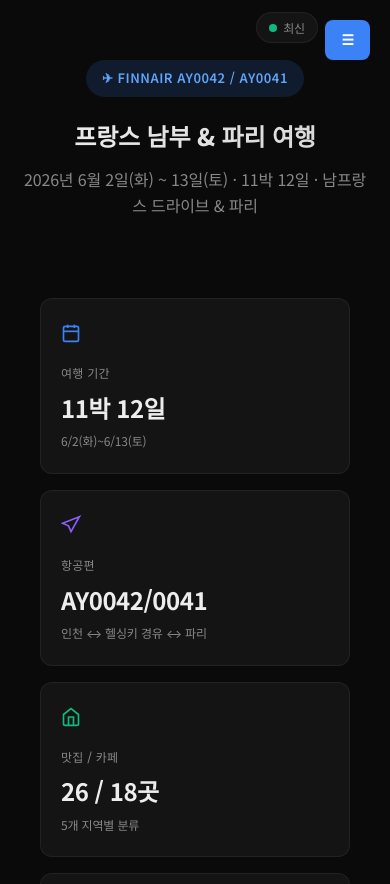
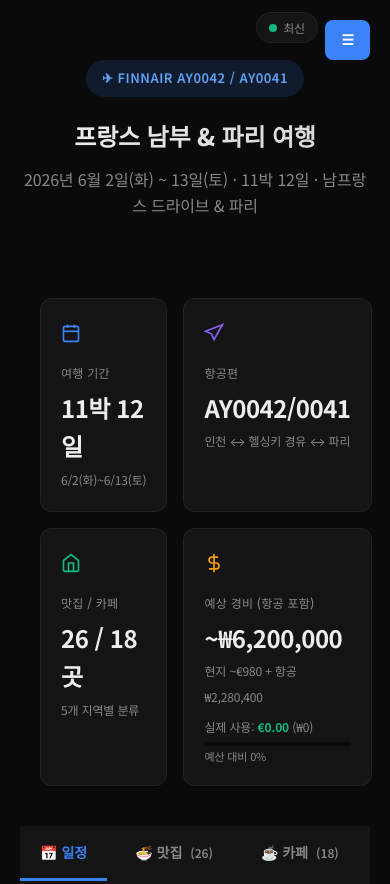
Before and after one commit to limpkiller-collab/france-travel-2026, a plain HTML site: page index.html in a window 390 px wide. Shown: the top 884 px of the page. Drawn offline with nearby package versions, Linux system fonts and the light colour scheme.

Commit message:
📱 모바일 KPI 카드 2열 그리드 수정 (v3.8.1)
- .kpi-grid minmax: 250px → 160px
- 모바일(768px 이하) kpi-grid: 1fr → repeat(2, 1fr)
- 대만 대시보드와 동일한 모바일 레이아웃 적용

```diff
--- a/index.html
+++ b/index.html
@@ -1,5 +1,6 @@
 <!DOCTYPE html>
 <!-- Version History (최신순) -->
+<!-- v3.8.1 (2026.03.31) : 모바일 KPI 카드 2열 그리드 적용 (minmax 160px, repeat(2,1fr)) -->
 <!-- v3.8 (2026.03.30) : 맛집 +5(NEARBY) → 26곳, 카페 +9(NEARBY) → 18곳, 관광스팟 탭 신설 35곳 -->
 <!-- v3.7 (2026.03.30) : 목적지별 근처 추천 스팟 추가, 맛집·카페 확장, 일정 설명 보강 -->
 <!-- v3.6 (2026.03.30) : KPI 카드 타이중 레이아웃 적용, CRUD 버튼 콌팩트화, 사용경비 버튼 통일 -->
@@ -618,7 +619,7 @@ document.addEventListener('DOMContentLoaded', function() {
     /* ===== KPI GRID ===== */
     .kpi-grid {
       display: grid;
-      grid-template-columns: repeat(auto-fit, minmax(250px, 1fr));
+      grid-template-columns: repeat(auto-fit, minmax(160px, 1fr));
       gap: 16px;
       margin: 40px auto;
       max-width: 1200px;
@@ -1338,7 +1339,7 @@ document.addEventListener('DOMContentLoaded', function() {
       }
 
       .kpi-grid {
-        grid-template-columns: 1fr;
+        grid-template-columns: repeat(2, 1fr);
       }
 
       .list-grid {
@@ -1697,7 +1698,7 @@ document.addEventListener('DOMContentLoaded', function() {
 
 <!-- FOOTER -->
 <footer>
-  <p>프랑스 여행 대시보드 v3.8 · 2026.03.30 · 환율 기준: 1 EUR ≈ 1,700 KRW</p>
+  <p>프랑스 여행 대시보드 v3.8.1 · 2026.03.31 · 환율 기준: 1 EUR ≈ 1,700 KRW</p>
   <p>모든 데이터는 로컬 저장소에 저장됩니다 · <a href="#" onclick="deleteAllData(); return false;" style="color:var(--negative); text-decoration:none;">전체 데이터 삭제</a></p>
 </footer>
 
```
